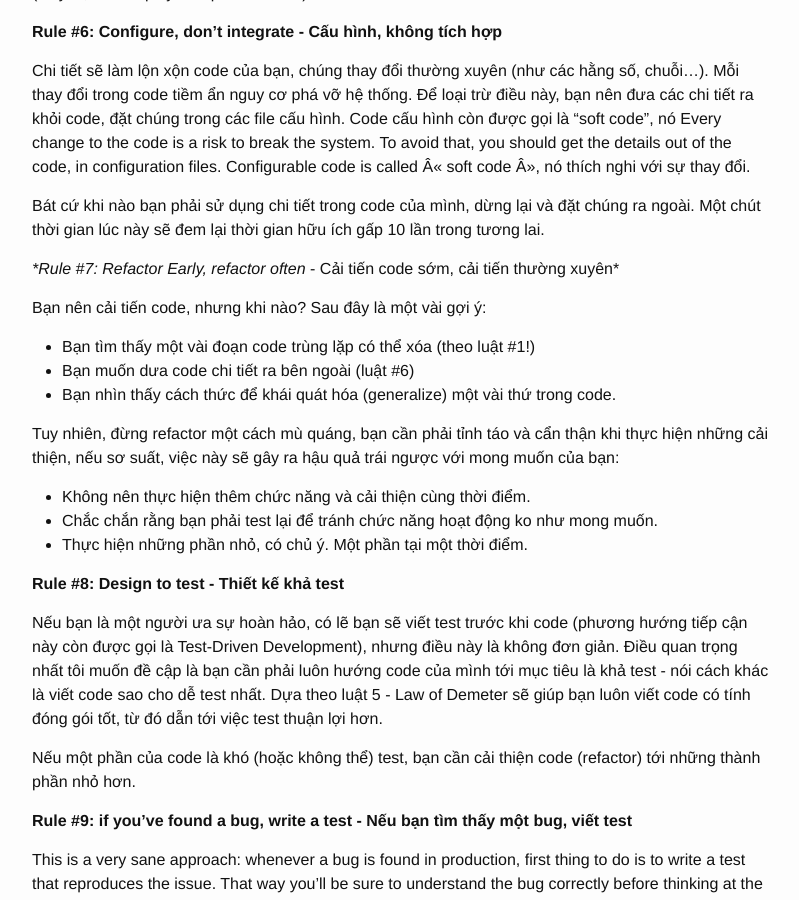
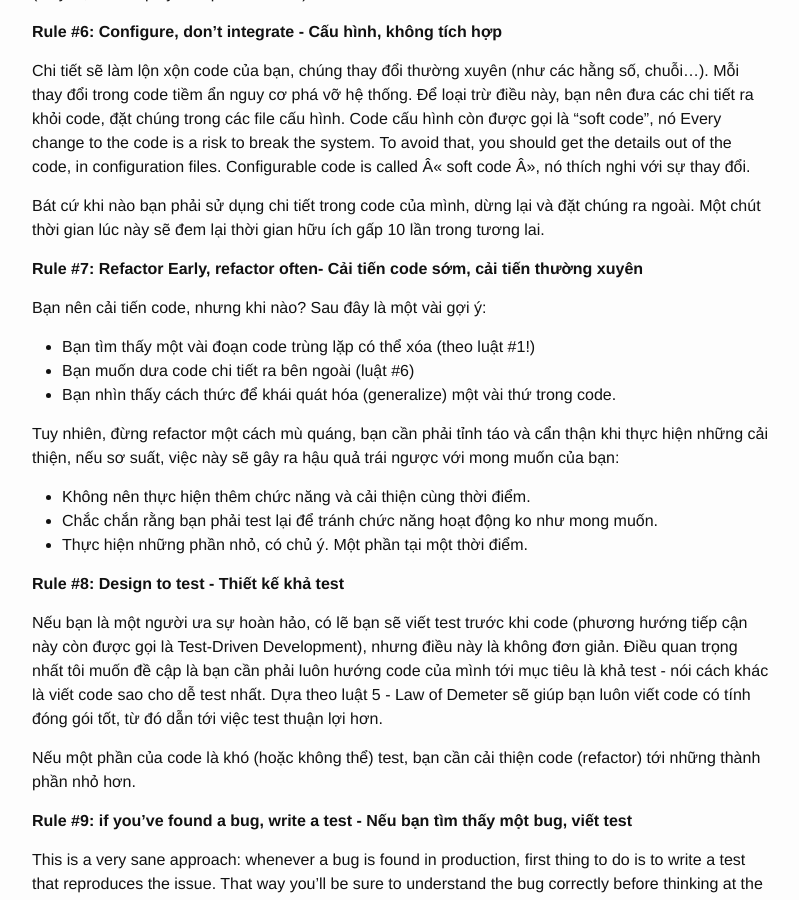
Before and after one commit to quangnd/quangnd.github.io, a Jekyll site: the page built from _posts/2016-04-08-muoi-luat-cua-mot-lap-trinh-vien.markdown, in a window 1280 px wide and 900 px high, scrolled down 1566 px. Shown: the whole window, without its empty margins (238-1037 px from the left). Built offline with Jekyll 4.4.1, drawn with Linux system fonts in a browser that asks for light colours.

```diff
--- a/_posts/2016-04-08-muoi-luat-cua-mot-lap-trinh-vien.markdown
+++ b/_posts/2016-04-08-muoi-luat-cua-mot-lap-trinh-vien.markdown
@@ -18,7 +18,7 @@ Dưới đây là 10 luật thú vị rút ra từ cuốn sách, nếu một l
 
 This will increase your maintenance capabilities and lower bugs proliferation.
 
-Rule #2: Fix broken windows - Sửa những ô cửa vỡ
+**Rule #2: Fix broken windows - Sửa những ô cửa vỡ**
 
 Khái niệm "Những ô cửa sổ vỡ" được rút ra từ lĩnh vực tội phạm học:
 
@@ -56,7 +56,7 @@ Chi tiết sẽ làm lộn xộn code của bạn, chúng thay đổi thường
 
 Bát cứ khi nào bạn phải sử dụng chi tiết trong code của mình, dừng lại và đặt chúng ra ngoài. Một chút thời gian lúc này sẽ đem lại thời gian hữu ích gấp 10 lần trong tương lai.
 
-**Rule #7: Refactor Early, refactor often* - Cải tiến code sớm, cải tiến thường xuyên*
+**Rule #7: Refactor Early, refactor often- Cải tiến code sớm, cải tiến thường xuyên**
 
 Bạn nên cải tiến code, nhưng khi nào? Sau đây là một vài gợi ý:
 
```
